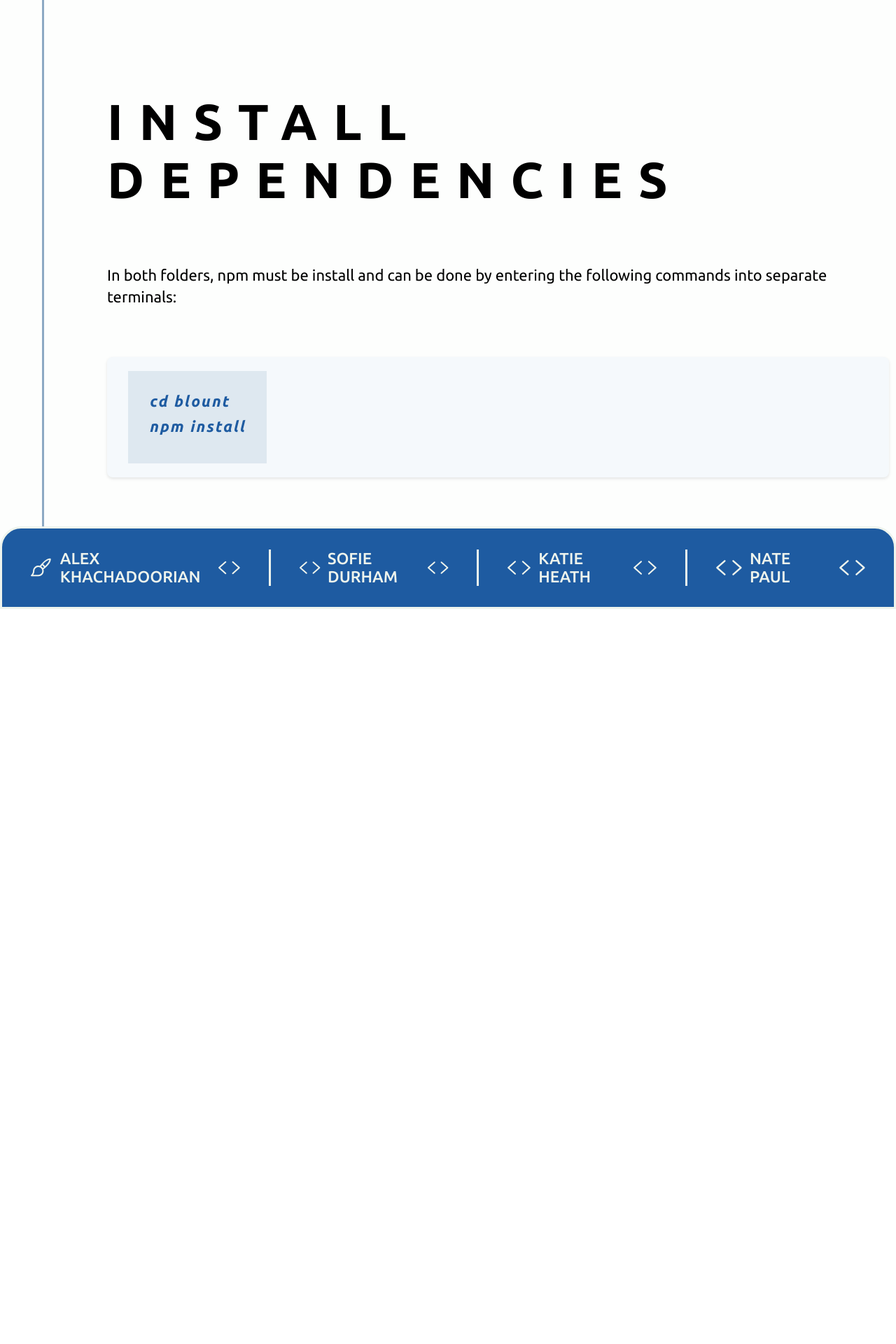
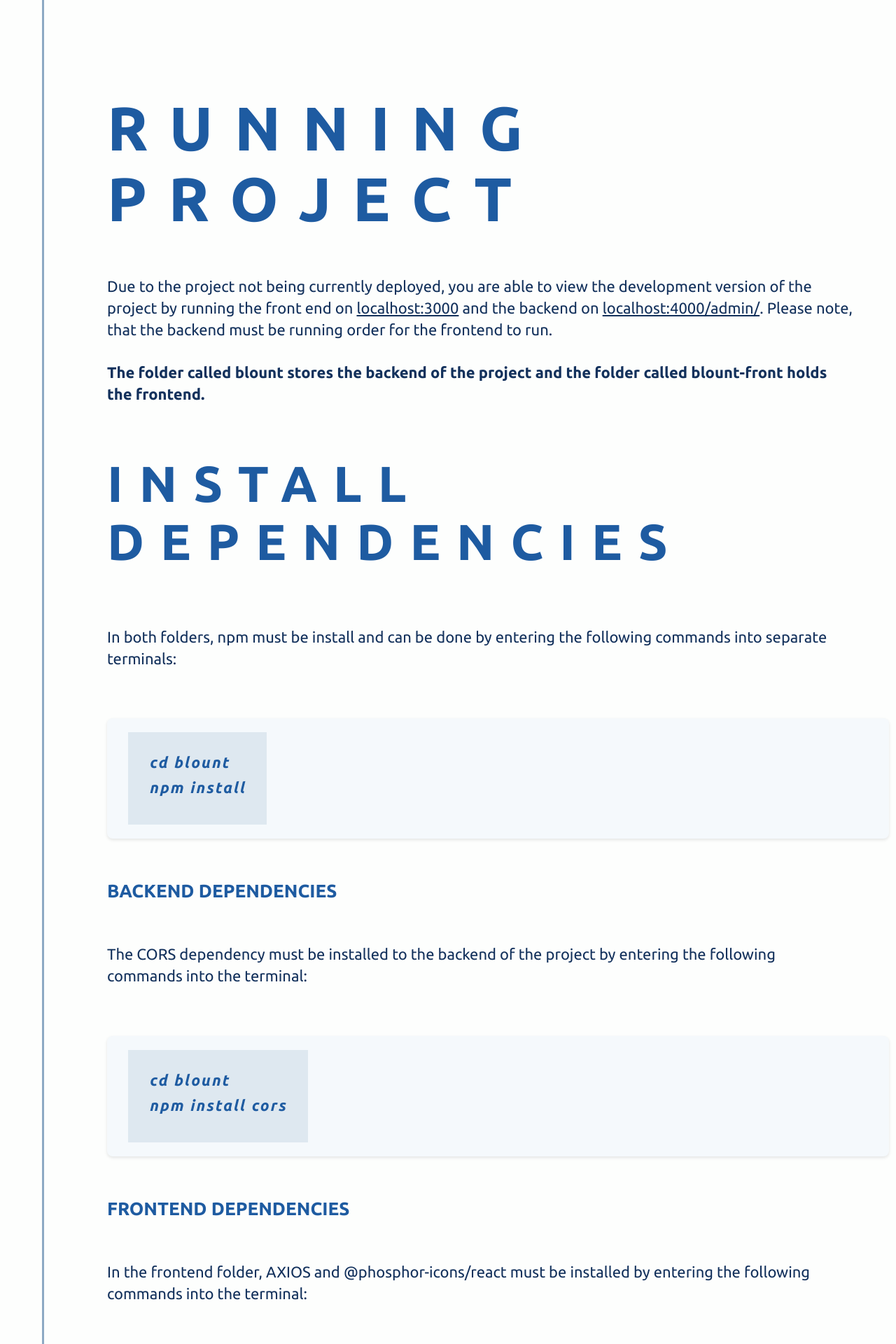
Before and after one commit to akhachadoorian/Blount-Web-App-Overview, a React (Create React App) app: page /Blount-Web-App-Overview/run-project in a window 1280 px wide. Shown: the part 180-2100 px from the top of the page at 70% size. Before the commit the page ends 1050 px from the top, so only its background shows below. Built offline with nearby package versions, Linux system fonts and the light colour scheme.

Commit message:
added runProject page -NP

```diff
--- a/src/pages/runProject.js
+++ b/src/pages/runProject.js
@@ -1,21 +1,124 @@
 import React from "react";
 import CodeBlock from "../components/CodeBlock";
+import SpacerLine from "../components/SpacerLine";
 
 function RunProject() {
-
   return (
     <div className="run-project">
       <section id="dependencies">
         <div className="horizontal-line"></div>
         <div className="content">
-                    <h2>Install Dependencies</h2>
-                    <p>In both folders, npm must be install and can be done by entering the following commands into separate terminals:</p>
+          <h1 className="run">Running Project</h1>{" "}
+          {/* Ensure the run class is applied */}
+          <p className="run">
+            Due to the project not being currently deployed, you are able to
+            view the development version of the project by running the front end
+            on <u>localhost:3000</u> and the backend on{" "}
+            <u>localhost:4000/admin/</u>. Please note, that the backend must be
+            running order for the frontend to run. <br /> <br />{" "}
+            <strong>
+              The folder called blount stores the backend of the project and the
+              folder called blount-front holds the frontend.
+            </strong>
+          </p>
+          <h2 className="run">Install Dependencies</h2>{" "}
+          {/* Ensure the run class is applied */}
+          <p className="run">
+            In both folders, npm must be install and can be done by entering the
+            following commands into separate terminals:
+          </p>
+          <CodeBlock code={"<p>cd blount</p><p>npm install</p>"} />
+          <h6 className="run"> Backend Dependencies </h6>
+          <p className="run">
+            The CORS dependency must be installed to the backend of the project
+            by entering the following commands into the terminal:{" "}
+          </p>
+          <CodeBlock code={"<p>cd blount</p><p>npm install cors</p>"} />
+          <h6 className="run"> Frontend Dependencies </h6>
+          <p className="run">
+            In the frontend folder, AXIOS and @phosphor-icons/react must be
+            installed by entering the following commands into the terminal:
+          </p>
           <CodeBlock
-                        code={"<p>cd blount</p><p>npm install</p>"}
+            code={
+              "<p>cd blount</p><p>npm install axios</p><npm install @phosphor-icons/react</p>"
+            }
           />
         </div>
       </section>
+      <SpacerLine spacerColor={"var(--lightBlue)"} />
+      <section id="Set Up Enviroment">
+        <div className="horizontal-line"></div>
+        <div className="content">
+          <h2 className="run">Set Up Enviroment</h2>
+          <p className="run">
+            For both the frontend and backend, the environment files must be
+            setup. To do this, locate the .env.example file in each folder and
+            duplicate them. Then, rename the duplicated files (named .env
+            copy.example) to .env
+          </p>
         </div>
-    )
+      </section>
+      <SpacerLine spacerColor={"var(--lightBlue)"} />
+      <section id="Database Access">
+        <div className="horizontal-line"></div>
+        <div className="content">
+          <h2 className="run">Database Access</h2>
+          <p className="run">
+            In order to access the project database, you must be granted
+            permission. This can be done by adding you IP addresses to the
+            Network Access section in the MongoDB. If you do not know your IP
+            Addrees, you can start running the backend of the project, and await
+            the popup in MongoDB to approve you IP Address.
+          </p>
+        </div>
+      </section>
+      <SpacerLine spacerColor={"var(--lightBlue)"} />
+      <section id="Running the backend">
+        <div className="horizontal-line"></div>
+        <div className="content">
+          <h2 className="run">Running the Backend</h2>
+          <p className="run">
+            To start the development version of the backend of the project,
+            enter the following commands into the terminal:
+          </p>
+          <CodeBlock code={"<p>cd blount</p><p>npm run dev</p>"} />
+          <p className="run">
+            Once the the terminal displays:{" "}
+            <strong>webpack compiled successfully</strong> you are able to
+            access the backend of the web app by visiting:{" "}
+            <u>localhost:4000/admin/</u>
+          </p>
+        </div>
+      </section>
+      <section id="Running the Frontend">
+        <div className="horizontal-line"></div>
+        <div className="content">
+          <h2 className="run">Running the Backend</h2>
+          <p className="run">
+            To start the development version of the frontend of the project,
+            enter the following commands into the terminal:
+          </p>
+          <CodeBlock code={"<p>cd blount</p><p>npm run dev</p>"} />
+          <p className="run">
+            Once the the terminal displays:{" "}
+            <strong>
+              Compiled/ <span>&#10100;</span>
+              <span>&#10100;</span>..slug<span>&#10101;</span>
+              <span>&#10101;</span>
+            </strong>{" "}
+            you are able to access the backend of the web app by visiting:{" "}
+            <u>localhost:4000/admin/</u>
+          </p>
+          <p className="run">
+            <strong>Note:</strong>  If your terminal gives you the error: Error
+            fetching global data: AxiosError it might be a result of the backend
+            not running or is yet to fully start up. In that case, must sure the
+            backend is successfully running and try again.
+          </p>
+        </div>
+      </section>
+    </div>
+  );
 }
-export default RunProject
+export default RunProject;
--- a/src/stylesheets/styles.css
+++ b/src/stylesheets/styles.css
@@ -1,17 +1,16 @@
-@import url('https://fonts.googleapis.com/css2?family=Ubuntu:ital,wght@0,300;0,400;0,500;0,700;1,300;1,400;1,500;1,700&display=swap');
+@import url("https://fonts.googleapis.com/css2?family=Ubuntu:ital,wght@0,300;0,400;0,500;0,700;1,300;1,400;1,500;1,700&display=swap");
 
 :root {
-    --offWhite: #EEF4ED;
-    --lightBlue: #8DA9C4;
-    --mediumBlue: #1E5BA1;
-    --darkBlue: #13315C;
-    --darkestBlue: #0B2545;
+  --offWhite: #eef4ed;
+  --lightBlue: #8da9c4;
+  --mediumBlue: #1e5ba1;
+  --darkBlue: #13315c;
+  --darkestBlue: #0b2545;
 }
 
 #root {
-    background-color: #FDFEFD;
+  background-color: #fdfefd;
 }
-
 
 /*
 ==============================
@@ -30,6 +29,19 @@ h1 {
   margin: 0 0 20px 0;
 }
 
+h1.run {
+  font-family: Ubuntu;
+  font-size: 88px !important;
+  font-style: normal;
+  font-weight: 700;
+  line-height: normal;
+  letter-spacing: 30.72px;
+  text-transform: uppercase;
+  color: #1e5ba1 !important;
+
+  margin: 0 0 20px 0;
+}
+
 h2 {
   font-family: Ubuntu;
   font-size: 72px;
@@ -38,6 +50,19 @@ h2 {
   line-height: normal;
   letter-spacing: 23.04px;
   text-transform: uppercase;
+
+  margin: 0 0 20px 0;
+}
+
+h2.run {
+  font-family: Ubuntu;
+  font-size: 72px;
+  font-style: normal;
+  font-weight: 700;
+  line-height: normal;
+  letter-spacing: 23.04px;
+  text-transform: uppercase;
+  color: #1e5ba1 !important;
 
   margin: 0 0 20px 0;
 }
@@ -86,12 +111,35 @@ h6 {
   margin: 0 0 20px 0;
 }
 
+h6.run {
+  font-family: Ubuntu;
+  font-size: 26px;
+  font-style: normal;
+  font-weight: 700;
+  line-height: normal;
+  text-transform: uppercase;
+  color: #1e5ba1 !important;
+
+  margin: 0 0 0 0;
+}
+
 p {
   font-family: Ubuntu;
   font-size: 22px;
   font-style: normal;
   font-weight: 400;
   line-height: 140%; /* 30.8px */
+
+  margin: 0 0 10px 0;
+}
+
+p.run {
+  font-family: Ubuntu;
+  font-size: 22px;
+  font-style: normal;
+  font-weight: 400;
+  line-height: 140%; /* 30.8px */
+  color: #13315c;
 
   margin: 0 0 10px 0;
 }
@@ -147,8 +195,6 @@ GLOBAL STUFF
   display: flex;
   flex-direction: column;
   gap: 60px;
-
-
 }
 
 section {
```
Lines whose indentation alone changed are shown as unchanged.
